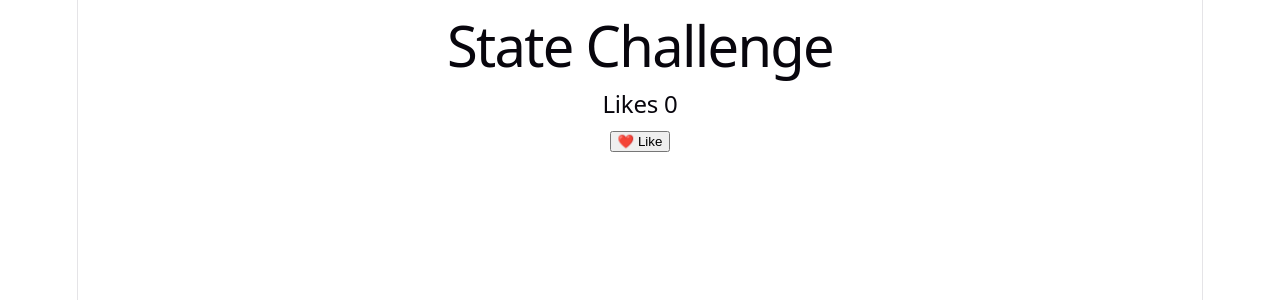
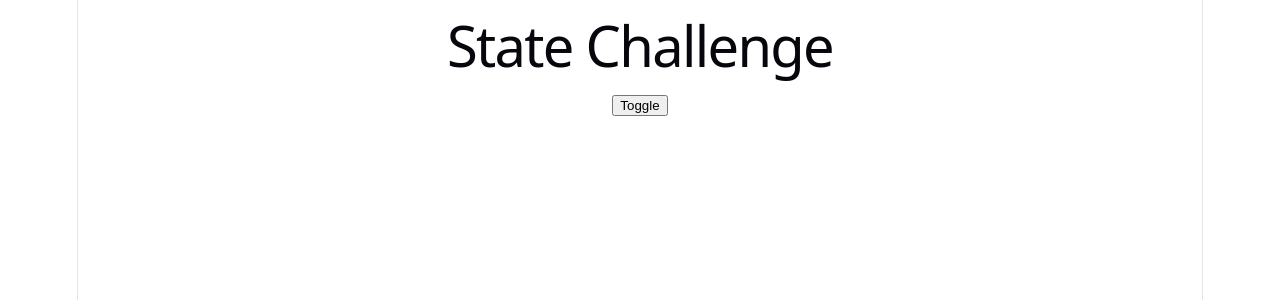
Before and after one commit to HaithamAbuDraz/react-learning-journey, a React (Vite) app: page / in a window 1280 px wide. Shown: the top 300 px of the page. Built offline with nearby package versions, Linux system fonts and the light colour scheme.

Commit message:
Replace LikeButton with ToggleMessage in StateChallenge

```diff
--- a/src/challenges/04-state/StateChallenge.jsx
+++ b/src/challenges/04-state/StateChallenge.jsx
@@ -1,11 +1,11 @@
-import LikeButton from '../../challenges/04-state/components/LikeButton';
+import ToggleMessage from '../../challenges/04-state/components/ToggleMessage';
 
 function StateChallenge() {
   return (
     <div>
       <h1>State Challenge</h1>
 
-      <LikeButton />
+      <ToggleMessage />
     </div>
   );
 }
```
